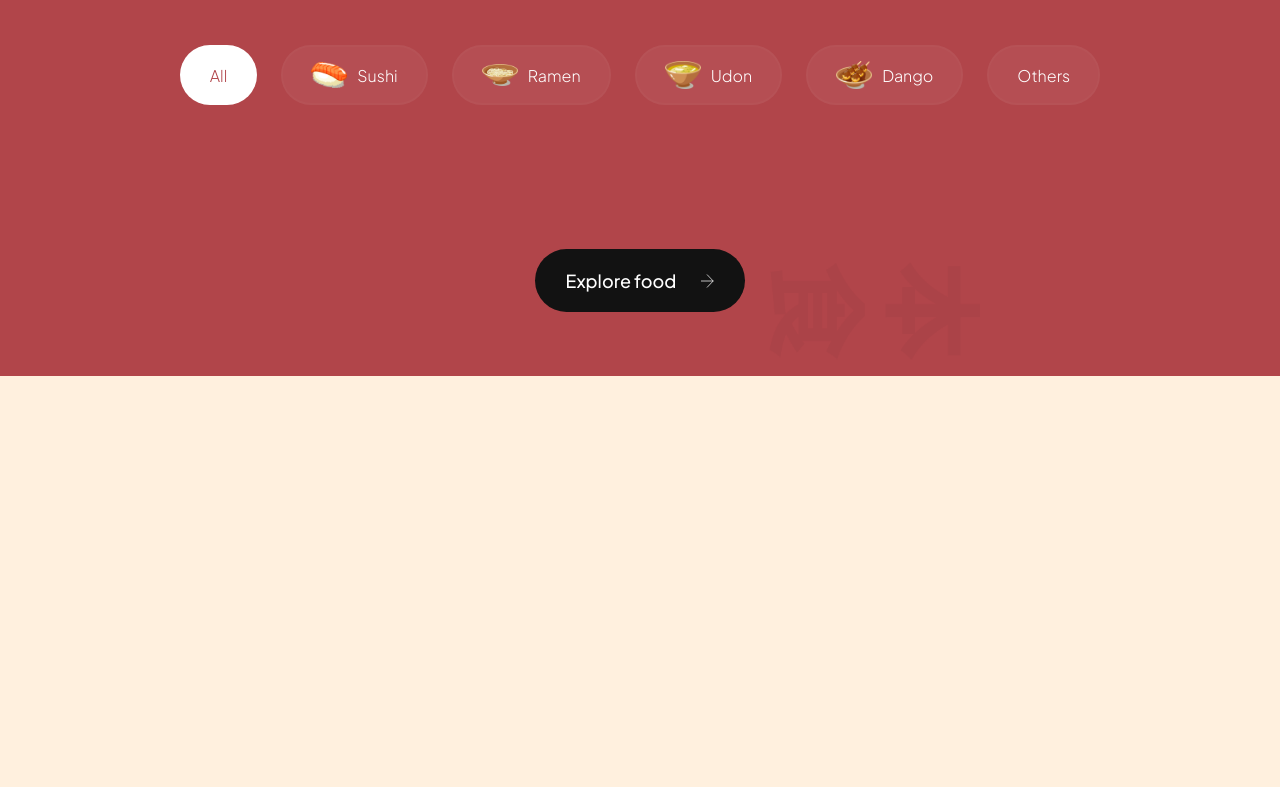
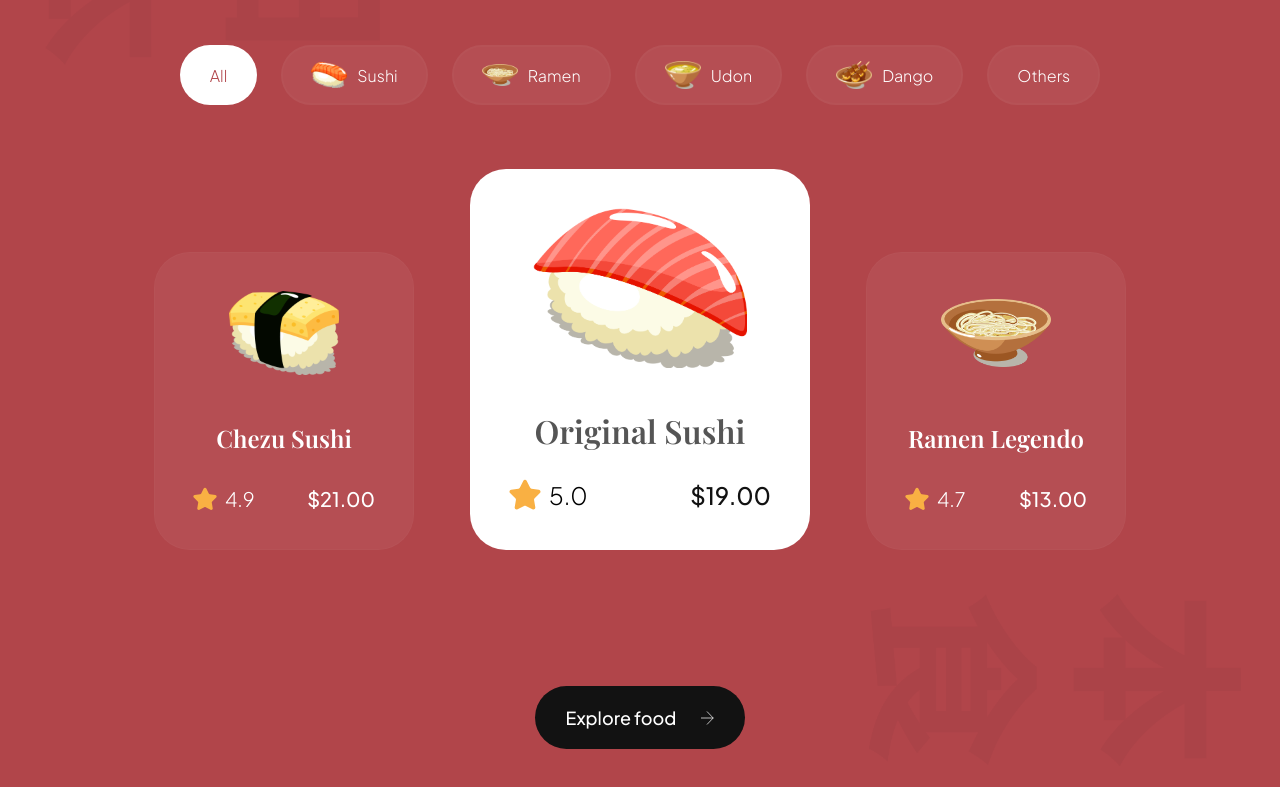
Before and after one commit to PORT-GIT/japanese-restaurant, a website built with Vite: page index.html in a window 1280 px wide. Shown: the part 1538-2325 px from the top of the page. Before the commit the page ends 1914 px from the top, so only its background shows below. Built offline with nearby package versions, Linux system fonts and the light colour scheme.

Commit message:
finalizing design of the popular foods section

```diff
--- a/css/sections/popular.css
+++ b/css/sections/popular.css
@@ -104,3 +104,105 @@
     object-fit: contain;
     margin-left: 21px;
 }
+
+.popular-foods__card {
+    padding: 38px;
+    min-width: 260px;
+    height: fit-content;
+    display: flex;
+    align-items: center;
+    flex-direction: column;
+    border-radius: 36px;
+    background: rgba(255, 255, 255, 0.05);
+    border: 1px solid rgba(255, 255, 255, 0.02);
+}
+
+.popular-foods__card-image {
+    width: 110px;
+    height: 84px;
+    object-fit: contain;
+}
+
+.popular-foods__card-title {
+    margin-top: 47px;
+    font-weight: 600;
+    font-size: 24px;
+    line-height: 32px;
+    font-family: var(--playfair-display);
+    color: #fff;
+    text-align: center;
+}
+
+.popular-foods__card-details {
+    width: 100%;
+    /* separated the details*/
+    margin-top: 32px;
+
+}
+
+.popular-foods__card-rating {
+    display: flex;
+    /*star appears on left side of rating*/
+    align-items: center;
+    gap: 8px;
+
+}
+
+.popular-foods__card-rating img {
+    width: 24px;
+    height: 24px;
+    object-fit: contain;
+}
+
+.popular-foods__card-rating p {
+    font-size: 20px;
+    font-weight: 300;
+    font-family: var(--plus-jakarta-sans);
+    color: #fff;
+
+}
+
+.popular-foods__card-price {
+    font-size: 20px;
+    font-weight: 500;
+    font-family: var(--plus-jakarta-sans);
+    color: #fff;
+
+}
+
+.popular-foods__card.active-card {
+    background: #fff;
+    min-width: 340px;
+    /*makes card wider*/
+
+}
+
+.popular-foods__card.active-card .popular-foods__card-image {
+    width: 214px;
+    height: 160px;
+}
+
+
+.popular-foods__card.active-card .popular-foods__card-title {
+    color: var(--black-500);
+    font-size: 32px;
+
+}
+
+
+.popular-foods__card.active-card .popular-foods__card-rating img {
+    width: 32px;
+    height: 32px;
+}
+
+
+.popular-foods__card.active-card .popular-foods__card-rating p {
+    font-size: 24px;
+    color: var(--grey-100);
+}
+
+
+.popular-foods__card.active-card .popular-foods__card-price {
+    font-size: 24px;
+    color: var(--secondary-color);
+}
--- a/index.html
+++ b/index.html
@@ -170,6 +170,55 @@
         <div class="popular-foods__catalogue">
 
             <!--items to be selected will be added using javascript-->
+
+            <article class="popular-foods__card">
+                <img src="assets/sushi-12.png" alt="sushi-12" class="popular-foods__card-image"/>
+                <h4 class="popular-foods__card-title">Chezu Sushi</h4>
+
+                <div class="popular-foods__card-details flex-between">
+
+                    <div class="popular-foods__card-rating">
+                        <img src="assets/star.svg" alt="star">
+                        <p>4.9</p>
+
+                    </div>
+
+                    <p class="popular-foods__card-price">$21.00</p>
+                </div>
+            </article>
+
+            <article class="popular-foods__card active-card">
+                <img src="assets/sushi-11.png" alt="sushi-11" class="popular-foods__card-image" />
+                <h4 class="popular-foods__card-title">Original Sushi</h4>
+
+                <div class="popular-foods__card-details flex-between">
+
+                    <div class="popular-foods__card-rating">
+                        <img src="assets/star.svg" alt="star">
+                        <p>5.0</p>
+
+                    </div>
+
+                    <p class="popular-foods__card-price">$19.00</p>
+                </div>
+            </article>
+
+            <article class="popular-foods__card">
+                <img src="assets/sushi-10.png" alt="sushi-10" class="popular-foods__card-image" />
+                <h4 class="popular-foods__card-title">Ramen Legendo</h4>
+
+                <div class="popular-foods__card-details flex-between">
+
+                    <div class="popular-foods__card-rating">
+                        <img src="assets/star.svg" alt="star">
+                        <p>4.7</p>
+
+                    </div>
+
+                    <p class="popular-foods__card-price">$13.00</p>
+                </div>
+            </article>
+
             <button class="popular-foods__button">
                 Explore food
                 <img src="assets/arrow-right.svg" alt="arrow-right">
```
